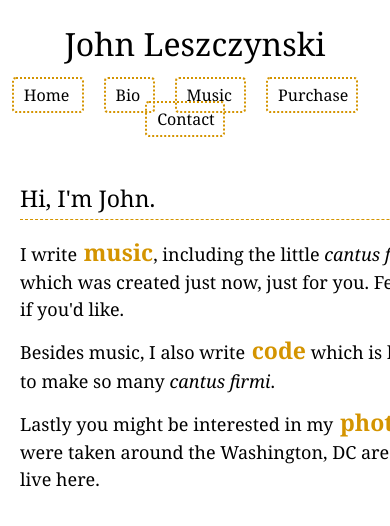
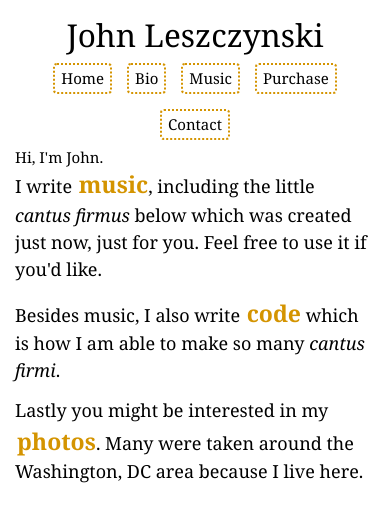
Before and after one commit to ave-llan/Music-portfolio-site, a plain HTML site: page index.html in a window 390 px wide. Shown: the top 526 px of the page. Drawn offline with Linux system fonts and the light colour scheme; a script that the page names is missing.

Commit message:
overhaul to make responsive

```diff
--- a/main.css
+++ b/main.css
@@ -1,38 +1,47 @@
+/* =============================================
+FONTS
+/* ============================================= */
+
+/* add fonts here */
+
+/* =============================================
+SITE-WIDE
+/* ============================================= */
+
+/* for testing only, outline everything
+* {
+   outline: 1px solid red !important;
+}*/
+
+*{
+    -webkit-box-sizing: border-box;
+    -moz-box-sizing: border-box;
+    -ms-box-sizing: border-box;
+    box-sizing: border-box;
+    text-rendering: optimizelegibility
+}
+
 html, body, h1, h2, h3, p, ul, li, a, audio, table, tr, td {
     padding: 0;
     border:  0;
     margin:  0;
-    font-size: 100%;
+    font-size: 15px;
     font: inherit;
 }
-body {
-    padding: 0 0 0 0;
-    font-family: Georgia, serif;
-    font-size: 16px;
-    line-height: 1.5;
-}
-h1 {
-    margin:  10px  0   15px  0;
-    font-size: 32px;
+
+img, embed, object, video, audio {
+    max-width: 100%;
 }
 
-h3 {
-    margin:  30px  0   15px  0;
-    padding-bottom: 3px;
-    border-bottom: 1px dashed #D49400;
-    font-size: 18px;
+body {
+    font-family: Georgia, serif;
+    font-size: 15px;
+    line-height: 1.3;
+    max-width: 500px;
+    margin: auto;
+    padding: 1em;
 }
-ul {
-    padding: 0 0 0 50px;
-}
-p {
-    margin-bottom: 10px;
-    line-height: 25px;
-}
-audio {
-    width:450px;
-    padding-bottom: 10px;
-}
+
 a {
     color: black;
     text-decoration: none;
@@ -40,29 +49,91 @@ a {
 a:hover {
     color: #FFB300;
 }
+
+p {
+    margin-bottom: 0.7em;
+}
+
+/* HEADER */
+
+
+
 .header {
-    padding: 10px 10px 10px 10px;
     text-align: center;
 }
-.main-content {
-    padding: 20px 20px 20px 20px;
-    margin: 20px auto 0 auto;
-    width: 500px;
+
+.header h1 {
+    margin:  0;
+    font-size: 2.1em;
 }
+
+.nav {
+    list-style-type: none;
+    padding: 0;
+    display: flex;
+    flex-direction: row;
+    flex-wrap: wrap;
+    justify-content: center;
+}
+
 .nav li {
     border: 2px dotted #D49400;
-    display: inline;
-    padding: 5px 8px 5px 10px;
-    margin: 10px 20px 10px 0px;
+    padding: 0.25em 0.4em;
+    margin: 0.5em;
     border-radius: 4px;
     transition: box-shadow 0.25s ease-in-out 0s;
 }
 .nav li:hover {
     box-shadow: inset 0 0 5px #D49400;
 }
-.nav {
-    padding-left: 0;
+
+/* MAIN CONTENT */
+
+.main-content {
+    flex-direction: column;
+    justify-content: center;
+    max-width: 100%;
 }
+
+.main-content h1 {
+    margin:  1.2em  0   1em  0;
+    padding-bottom: 3px;
+    border-bottom: 1px dashed #D49400;
+    font-size: 18px;
+}
+
+/* FRONT PAGE INTRODUCTIONS */
+
+.intro p {
+    font-size: 18px;
+    line-height: 1.5;
+}
+
+.intro a {
+    font-size: 23px;
+    font-weight: bold;
+    padding-left: 2px;
+    color: #D49400;
+}
+
+.vexflow {
+   width: 100%;
+   text-align:center;
+}
+
+canvas {
+   display: inline;
+}
+
+/*  OLD CSS
+
+audio {
+    width:450px;
+    max-width: 100%;
+    padding-bottom: 10px;
+}
+
+
 .poem p{
     line-height: 19px;
 }
@@ -141,28 +212,9 @@ a.email:hover {
     color: #FFB300;
 }
 
-.intro h3 {
-    margin:  0  0   15px  0;
-    font-size: 23px;
-}
-.intro p {
-    font-size: 18px;
-    line-height: 1.5;
-}
-
-.intro a {
-    font-size: 23px;
-    font-weight: bold;
-    padding-left: 2px;
-    color: #D49400;
-}
 
 
-.vexflow {
-   width: 100%;
-   text-align:center;
+@media screen and (min-width: 500px) {
+
 }
-
-canvas {
-   display: inline;
-}
+*/
```
